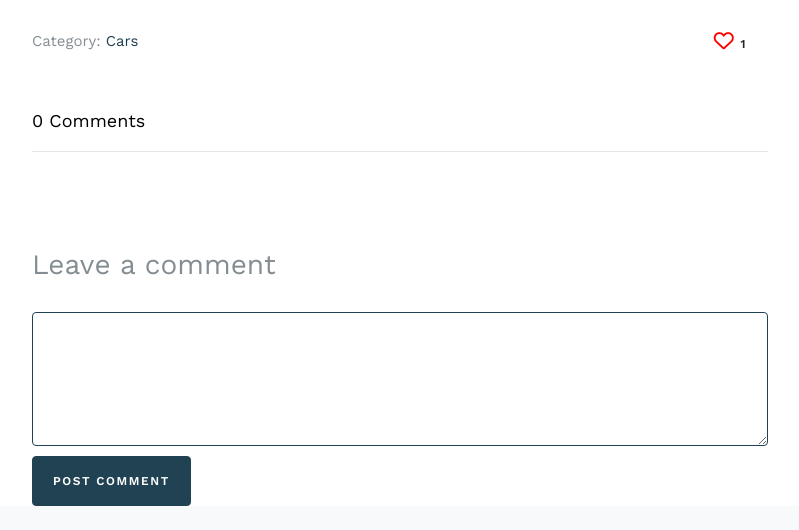
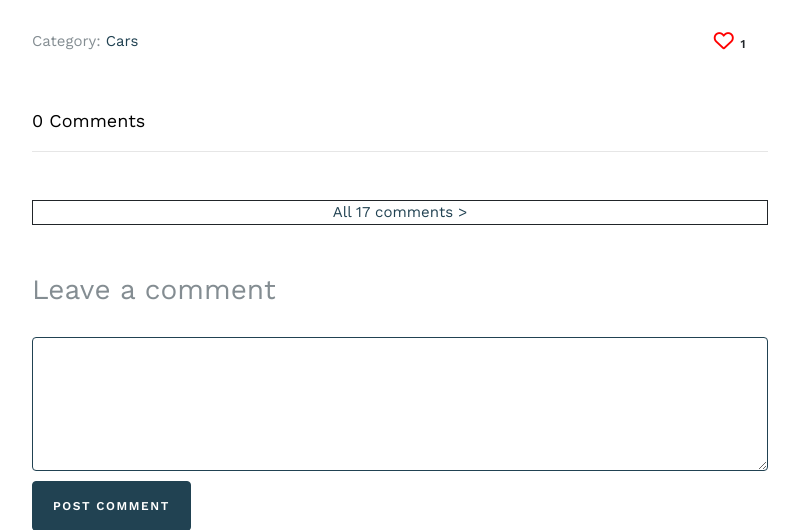
Before and after one commit to ShuhaibAp/BlogVerse, a Django app: a page that uses MainPage/templates/blog_details.html in a window 1280 px wide. Shown: the part 1812-2342 px from the top of the page, without its empty margins (50-849 px from the left). Run offline with Django 5.2, Linux system fonts and the light colour scheme; data comes from the database, SQL or seed files in the repository; both versions use the stored data as it was after the commit; some libraries are stand-ins or nearby versions; some web fonts are replaced.

Commit message:
review section new update

```diff
--- a/MainPage/templates/blog_details.html
+++ b/MainPage/templates/blog_details.html
@@ -82,7 +82,7 @@
             {% endfor %}
           </ul>
           {% endif %}
-
+          <a href="" class="d-flex justify-content-center w-100 border border-dark">All 17 comments ></a>
           <div class="comment-form-wrap pt-5">
             <h3 class="mb-2">Leave a comment</h3>
             <form method="post" action="{% url 'revadd' blog_det.id %}">
```
Also changed, not shown: db.sqlite3.
